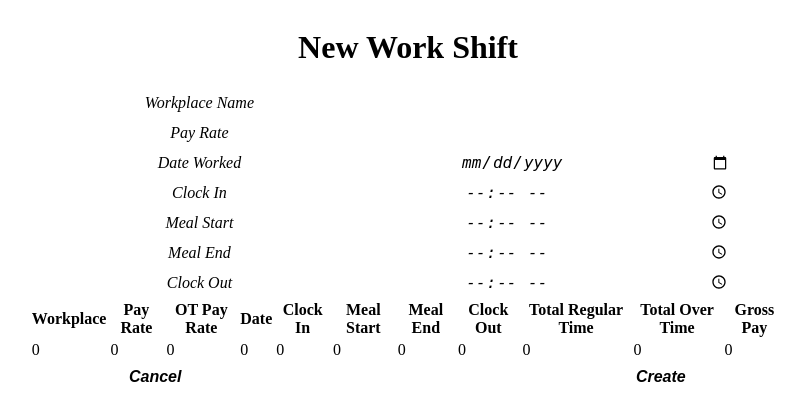
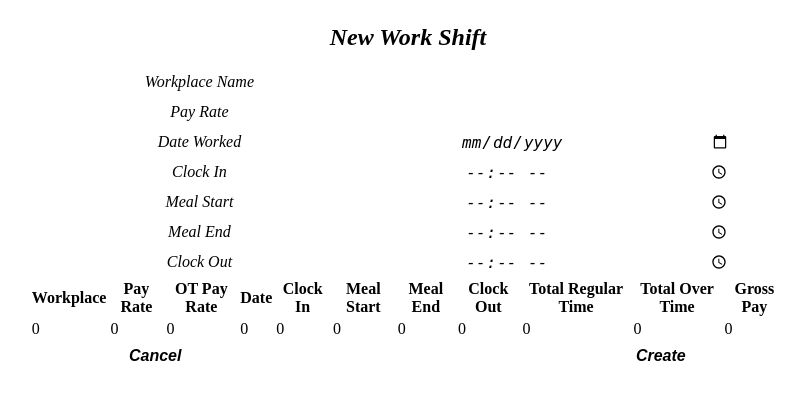
Before and after one commit to mek0124/laboris, a Flask app: template app/templates/components/entry.html in a window 1280 px wide. Shown: the top 420 px of the page, without its empty margins (232-1037 px from the left). Run offline with Flask 3, Linux system fonts and the light colour scheme; the template is opened without the code that fills it, so the values that code supplies are empty; parts of the project's set-up code (start-up, migrations or seed data) failed here and were passed over.

Commit message:
updated styles

```diff
--- a/app/static/css/components/entry.css
+++ b/app/static/css/components/entry.css
@@ -36,6 +36,13 @@
   border-radius: 10px;
   width: 60%;
   justify-content: space-evenly;
+}
+
+.entry-title {
+  font-weight: bold;
+  font-style: italic;
+  font-size: 1.5rem;
+  color: var(--foreground);
 }
 
 .summary-items {
```
